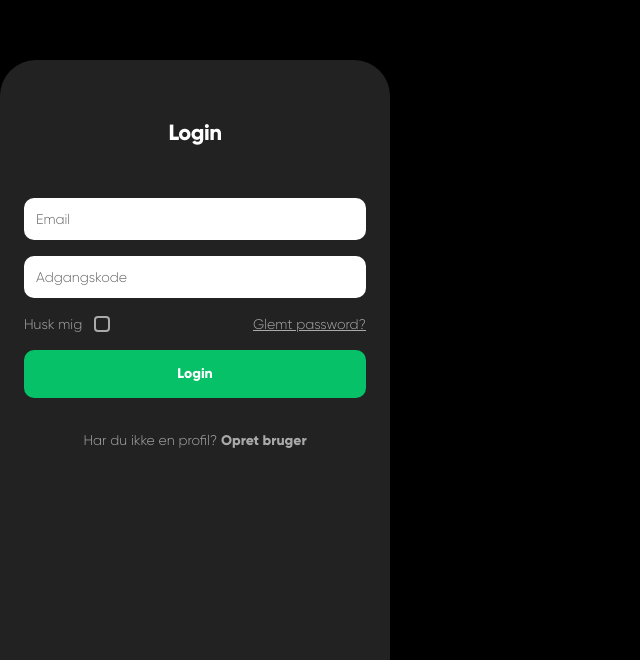
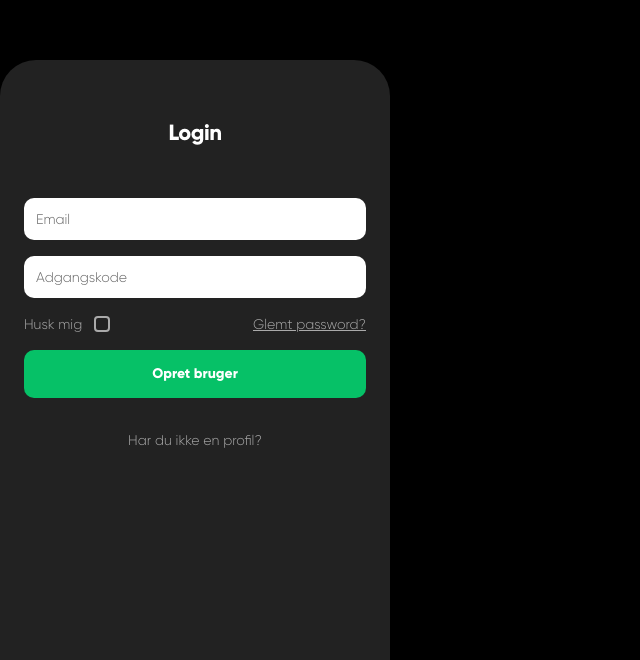
Before and after one commit to web2026-1-wash-world/wash_world_frontend, a Next.js app: page /login in a window 1280 px wide. Shown: the part 140-800 px from the top of the page, without its empty margins (0-640 px from the left). Built offline with nearby package versions, Linux system fonts and the light colour scheme; no server answers.

Commit message:
Optimistic UI / På login knap

```diff
--- a/src/app/login/page.tsx
+++ b/src/app/login/page.tsx
@@ -77,8 +77,9 @@ export default function LoginPage() {
                     </a>
                 </div>
 
-                <Button type="submit">
-                Login
+                <Button type="submit"
+                disabled={login.isPending}>
+                {login.isPending ? "Login in..." : "Opret bruger"}
                 </Button>
 
                 <p className="text-center text-sm text-text-secondary mt-4">
@@ -88,7 +89,6 @@ export default function LoginPage() {
                     href="/sign-up"
                     className="font-bold text-text-secondary"
                 >
-                    Opret bruger
                 </a>
                 </p>
             </form>
```
